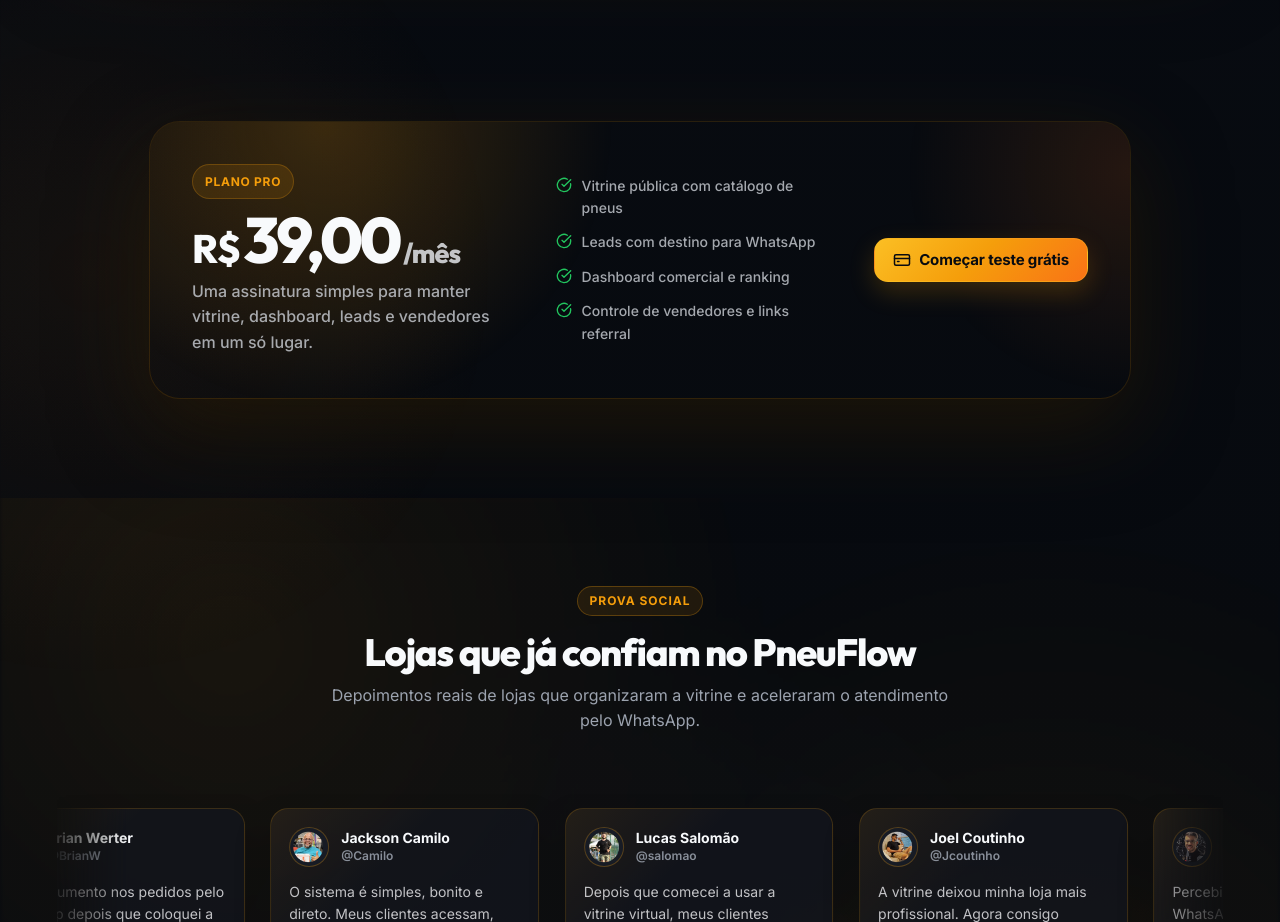
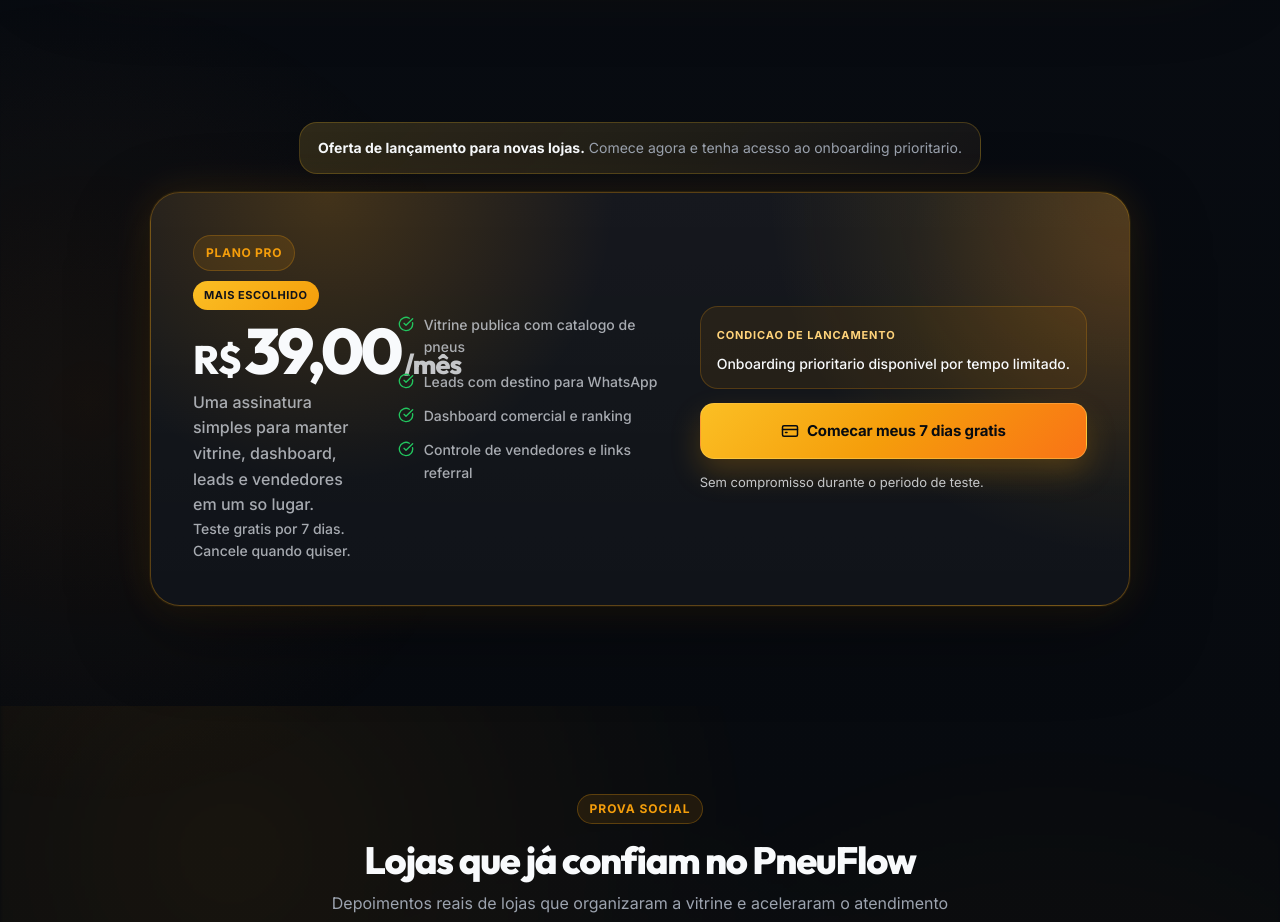
Before and after one commit to SALOMBRAS/PneuFlow, a React (Vite) app: page / in a window 1280 px wide. Shown: the part 3780-4702 px from the top of the page. Built offline with nearby package versions, Linux system fonts and the light colour scheme.

Commit message:
feat: add ethical urgency to pricing cards

```diff
--- a/src/pages/LandingPage.css
+++ b/src/pages/LandingPage.css
@@ -374,6 +374,93 @@
   border-radius: 30px;
 }
 
+.landing-pricing-stack {
+  display: grid;
+  gap: 18px;
+}
+
+.landing-pricing-offerbar {
+  display: flex;
+  align-items: center;
+  justify-content: space-between;
+  gap: 16px;
+  max-width: 980px;
+  margin: 0 auto;
+  padding: 14px 18px;
+  border: 1px solid rgba(251, 191, 36, 0.22);
+  border-radius: 18px;
+  background:
+    linear-gradient(135deg, rgba(251, 191, 36, 0.14), rgba(245, 158, 11, 0.03)),
+    rgba(15, 18, 25, 0.86);
+  color: var(--text-secondary);
+  font-size: 14px;
+}
+
+.landing-pricing-offerbar strong {
+  color: var(--text-primary);
+}
+
+.landing-pricing-slotpill {
+  display: inline-flex;
+  align-items: center;
+  justify-content: center;
+  min-height: 34px;
+  padding: 8px 12px;
+  border: 1px solid rgba(245, 158, 11, 0.32);
+  border-radius: 999px;
+  background: rgba(245, 158, 11, 0.12);
+  color: #ffd37a;
+  font-size: 12px;
+  font-weight: 800;
+  white-space: nowrap;
+}
+
+.landing-pricing-slotpill--waitlist {
+  border-color: rgba(255, 255, 255, 0.16);
+  background: rgba(255, 255, 255, 0.06);
+  color: var(--text-secondary);
+}
+
+.landing-pricing-card--featured {
+  position: relative;
+  border: 1px solid rgba(245, 158, 11, 0.32);
+  background:
+    radial-gradient(circle at top right, rgba(251, 191, 36, 0.18), transparent 34%),
+    linear-gradient(180deg, rgba(255, 255, 255, 0.045), rgba(255, 255, 255, 0.02)),
+    rgba(12, 15, 21, 0.96);
+  box-shadow:
+    0 28px 80px rgba(0, 0, 0, 0.34),
+    0 0 0 1px rgba(251, 191, 36, 0.08),
+    0 0 42px rgba(245, 158, 11, 0.14);
+}
+
+.landing-pricing-main,
+.landing-pricing-side {
+  display: flex;
+  flex-direction: column;
+}
+
+.landing-pricing-heading {
+  display: flex;
+  align-items: center;
+  gap: 10px;
+  flex-wrap: wrap;
+}
+
+.landing-pricing-badge {
+  display: inline-flex;
+  align-items: center;
+  min-height: 28px;
+  padding: 6px 11px;
+  border-radius: 999px;
+  background: linear-gradient(135deg, #fbbf24, #f59e0b);
+  color: #11131a;
+  font-size: 11px;
+  font-weight: 900;
+  letter-spacing: 0.05em;
+  text-transform: uppercase;
+}
+
 .landing-pricing-price {
   display: flex;
   align-items: baseline;
@@ -404,6 +491,13 @@
   max-width: 48ch;
 }
 
+.landing-pricing-trial {
+  margin-top: 12px;
+  color: #f9d27f;
+  font-size: 14px;
+  font-weight: 600;
+}
+
 .landing-pricing-list {
   display: grid;
   gap: 12px;
@@ -427,6 +521,48 @@
 
 .landing-pricing-cta {
   min-width: 210px;
+}
+
+.landing-pricing-side {
+  gap: 14px;
+  align-self: stretch;
+  justify-content: center;
+}
+
+.landing-pricing-urgency {
+  padding: 14px 16px;
+  border: 1px solid rgba(245, 158, 11, 0.22);
+  border-radius: 18px;
+  background: rgba(245, 158, 11, 0.08);
+}
+
+.landing-pricing-urgency__label {
+  display: inline-flex;
+  margin-bottom: 8px;
+  color: #ffd37a;
+  font-size: 11px;
+  font-weight: 900;
+  letter-spacing: 0.08em;
+  text-transform: uppercase;
+}
+
+.landing-pricing-urgency p {
+  color: var(--text-primary);
+  font-size: 14px;
+  line-height: 1.5;
+}
+
+.landing-pricing-cta--featured {
+  min-height: 56px;
+  justify-content: center;
+  border-color: rgba(255, 217, 102, 0.36);
+  box-shadow: 0 14px 30px rgba(245, 158, 11, 0.22);
+}
+
+.landing-pricing-reassurance {
+  color: var(--text-description);
+  font-size: 13px;
+  line-height: 1.45;
 }
 
 @media (max-width: 992px) {
@@ -459,6 +595,11 @@
   .landing-how-card,
   .landing-pricing-card {
     grid-template-columns: 1fr;
+  }
+
+  .landing-pricing-offerbar {
+    align-items: flex-start;
+    flex-direction: column;
   }
 
   .landing-pricing-cta {
@@ -509,6 +650,10 @@
   .landing-pricing-card {
     padding: 22px 18px;
     border-radius: 22px;
+  }
+
+  .landing-pricing-heading {
+    align-items: flex-start;
   }
 
   .landing-pricing-price {
--- a/src/pages/LandingPage.jsx
+++ b/src/pages/LandingPage.jsx
@@ -256,6 +256,48 @@
   );
 };
 
+const PRICING_CONFIG = {
+  urgencyEnabled: true,
+  onboardingSlots: null,
+  offerEndDate: '',
+  launchOfferLabel: 'Oferta de lançamento para novas lojas.',
+  trialDays: 7,
+};
+
+const PRICING_PLAN = {
+  name: 'Plano PRO',
+  badge: 'Mais escolhido',
+  price: '39,00',
+  description: 'Uma assinatura simples para manter vitrine, dashboard, leads e vendedores em um so lugar.',
+  ctaLabel: `Comecar meus ${PRICING_CONFIG.trialDays} dias gratis`,
+  waitlistCtaLabel: 'Entrar na lista de espera',
+  trialLabel: `Teste gratis por ${PRICING_CONFIG.trialDays} dias. Cancele quando quiser.`,
+  reassurance: 'Sem compromisso durante o periodo de teste.',
+  urgencyTitle: 'Condicao de lancamento',
+  urgencyFallback: 'Onboarding prioritario disponivel por tempo limitado.',
+  benefits: [
+    'Vitrine publica com catalogo de pneus',
+    'Leads com destino para WhatsApp',
+    'Dashboard comercial e ranking',
+    'Controle de vendedores e links referral',
+  ],
+};
+
+const formatOfferDeadline = (value) => {
+  if (!value) return null;
+
+  const parsedDate = new Date(`${value}T23:59:59`);
+
+  if (Number.isNaN(parsedDate.getTime()) || parsedDate.getTime() < Date.now()) {
+    return null;
+  }
+
+  return new Intl.DateTimeFormat('pt-BR', {
+    day: '2-digit',
+    month: 'short',
+  }).format(parsedDate);
+};
+
 export default function LandingPage() {
   const navigate = useNavigate();
   const [activeFaq, setActiveFaq] = useState(null);
@@ -304,6 +346,19 @@
   const toggleFaq = (index) => {
     setActiveFaq(activeFaq === index ? null : index);
   };
+
+  const offerDeadline = formatOfferDeadline(PRICING_CONFIG.offerEndDate);
+  const hasRealSlots = Number.isInteger(PRICING_CONFIG.onboardingSlots) && PRICING_CONFIG.onboardingSlots > 0;
+  const isWaitlistOpen = PRICING_CONFIG.onboardingSlots === 0;
+  const showOfferBar = PRICING_CONFIG.urgencyEnabled && (PRICING_CONFIG.launchOfferLabel || hasRealSlots || offerDeadline);
+  const urgencyCopy = hasRealSlots
+    ? `Restam ${PRICING_CONFIG.onboardingSlots} vagas para onboarding prioritario neste ciclo.`
+    : PRICING_PLAN.urgencyFallback;
+  const slotIndicatorLabel = hasRealSlots
+    ? `${PRICING_CONFIG.onboardingSlots} vagas disponiveis para onboarding`
+    : 'Entre na lista de espera';
+  const offerBarSuffix = offerDeadline ? ` Ate ${offerDeadline}.` : '';
+  const primaryCtaLabel = isWaitlistOpen ? PRICING_PLAN.waitlistCtaLabel : PRICING_PLAN.ctaLabel;
 
   return (
     <div className="landing-page" style={{ backgroundColor: 'var(--bg-dark)', minHeight: '100vh' }}>
@@ -461,30 +516,64 @@
 
       <section id="preco" className="section-padding landing-pricing-section">
         <div className="container">
-          <div className="landing-pricing-card pf-card-premium">
+          <div className="landing-pricing-stack">
+            {showOfferBar && (
+              <div className="landing-pricing-offerbar" role="status">
                 <div>
-              <span className="pf-kicker">Plano PRO</span>
+                  <strong>{PRICING_CONFIG.launchOfferLabel}</strong>
+                  <span> Comece agora e tenha acesso ao onboarding prioritario.{offerBarSuffix}</span>
+                </div>
+                {(hasRealSlots || isWaitlistOpen) && (
+                  <span className={`landing-pricing-slotpill${isWaitlistOpen ? ' landing-pricing-slotpill--waitlist' : ''}`}>
+                    {slotIndicatorLabel}
+                  </span>
+                )}
+              </div>
+            )}
+
+            <div className="landing-pricing-card landing-pricing-card--featured pf-card-premium">
+              <div className="landing-pricing-main">
+                <div className="landing-pricing-heading">
+                  <span className="pf-kicker">{PRICING_PLAN.name}</span>
+                  <span className="landing-pricing-badge">{PRICING_PLAN.badge}</span>
+                </div>
                 <h2 className="landing-pricing-price" aria-label="R$ 39,00 por mes">
                   <span className="landing-pricing-price__currency">R$</span>
-                <span className="landing-pricing-price__amount">39,00</span>
+                  <span className="landing-pricing-price__amount">{PRICING_PLAN.price}</span>
                   <span className="landing-pricing-price__period">/mês</span>
                 </h2>
-              <p>
-                Uma assinatura simples para manter vitrine, dashboard, leads e vendedores em um só lugar.
-              </p>
+                <p>{PRICING_PLAN.description}</p>
+                <p className="landing-pricing-trial">{PRICING_PLAN.trialLabel}</p>
               </div>
 
               <ul className="landing-pricing-list">
-              <li><CheckCircle size={16} /> Vitrine pública com catálogo de pneus</li>
-              <li><CheckCircle size={16} /> Leads com destino para WhatsApp</li>
-              <li><CheckCircle size={16} /> Dashboard comercial e ranking</li>
-              <li><CheckCircle size={16} /> Controle de vendedores e links referral</li>
+                {PRICING_PLAN.benefits.map((benefit) => (
+                  <li key={benefit}>
+                    <CheckCircle size={16} />
+                    {benefit}
+                  </li>
+                ))}
               </ul>
 
-            <button type="button" onClick={() => navigate('/register')} className="btn btn-primary landing-pricing-cta">
+              <div className="landing-pricing-side">
+                {PRICING_CONFIG.urgencyEnabled && (
+                  <div className="landing-pricing-urgency">
+                    <span className="landing-pricing-urgency__label">{PRICING_PLAN.urgencyTitle}</span>
+                    <p>{urgencyCopy}</p>
+                  </div>
+                )}
+
+                <button
+                  type="button"
+                  onClick={() => navigate('/register')}
+                  className="btn btn-primary landing-pricing-cta landing-pricing-cta--featured"
+                >
                   <CreditCard size={18} />
-              Começar teste grátis
+                  {primaryCtaLabel}
                 </button>
+                <span className="landing-pricing-reassurance">{PRICING_PLAN.reassurance}</span>
+              </div>
+            </div>
           </div>
         </div>
       </section>
```
Lines whose indentation alone changed are shown as unchanged.
